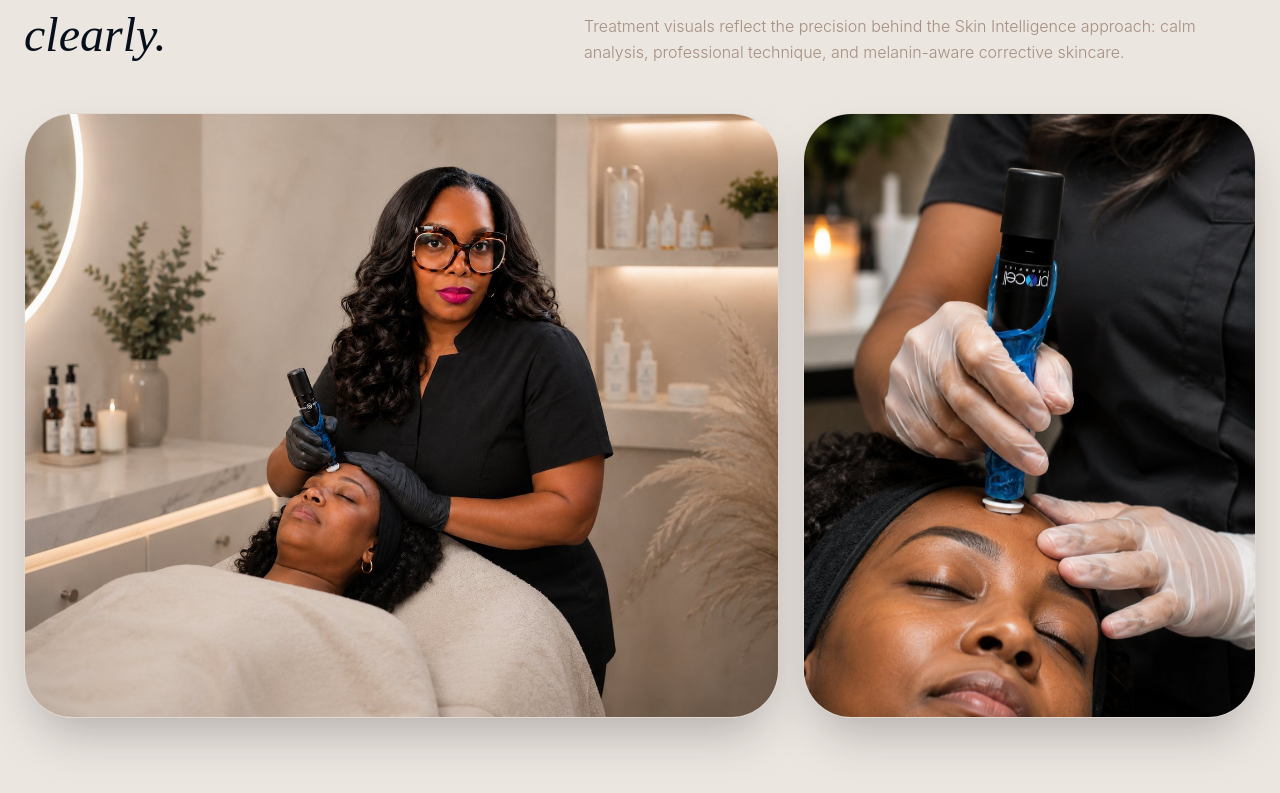
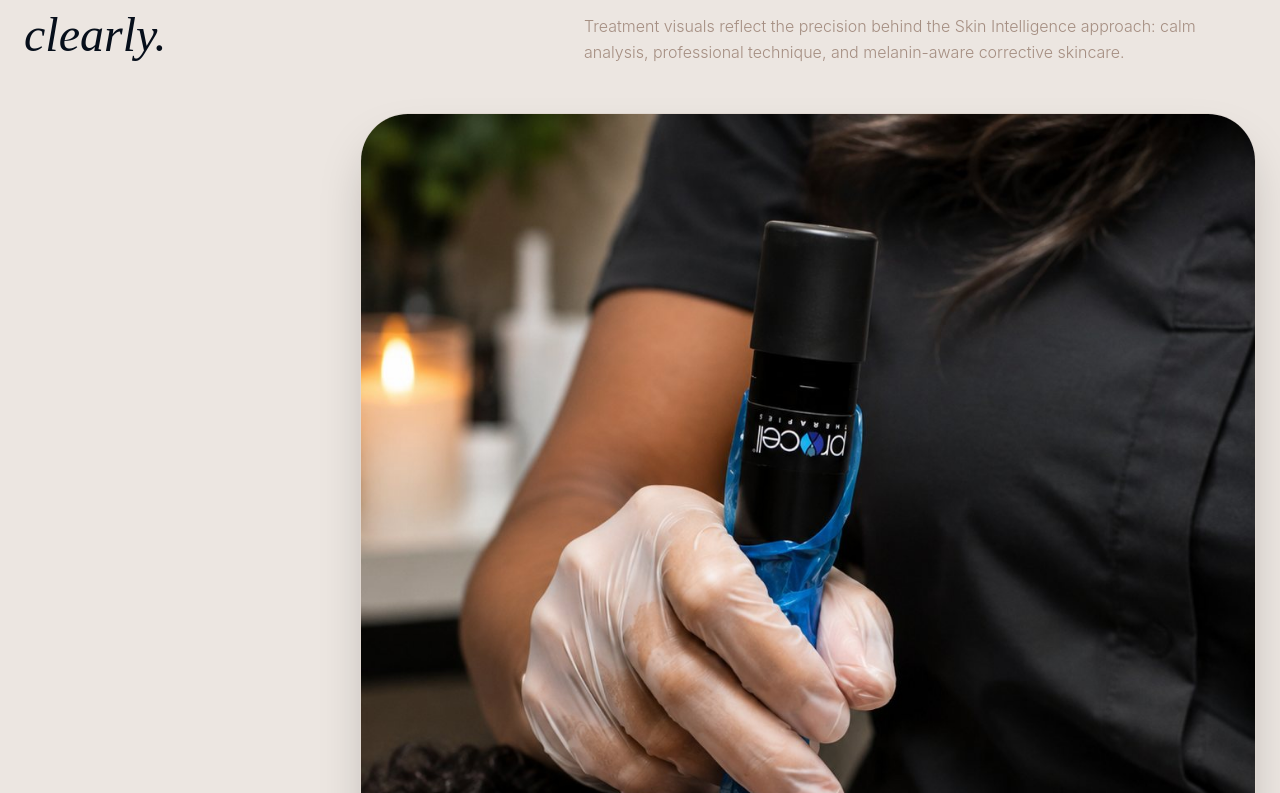
Before and after one commit to Lavender333/vershante-lynn-clinical-skincare, a React (Vite) app: page / in a window 1280 px wide. Shown: the part 1607-2400 px from the top of the page. Built offline with nearby package versions, Linux system fonts and the light colour scheme; no server answers; the database is empty.

Commit message:
Remove duplicate clinical method image

```diff
--- a/src/components/LandingPage.tsx
+++ b/src/components/LandingPage.tsx
@@ -182,14 +182,7 @@ export default function LandingPage() {
             </p>
           </div>
 
-          <div className="grid lg:grid-cols-[1.25fr_0.75fr] gap-6">
-            <div className="rounded-[3rem] overflow-hidden shadow-2xl border border-brand-sand bg-white">
-              <img
-                src={imagePath('vershante-procell-treatment-room.jpg')}
-                alt="Vershanté Lynn performing a ProCell treatment in a clinical skincare room"
-                className="w-full h-full min-h-[420px] md:min-h-[560px] object-cover"
-              />
-            </div>
+          <div className="max-w-4xl ml-auto">
             <div className="rounded-[3rem] overflow-hidden shadow-2xl border border-brand-sand bg-white">
               <img
                 src={imagePath('vershante-procell-closeup.jpg')}
```
